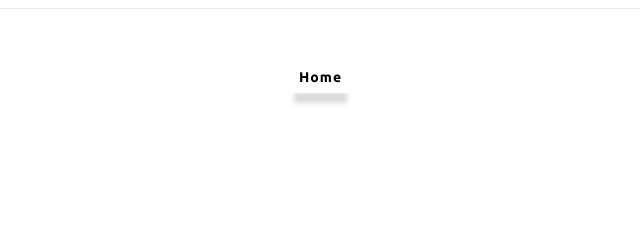
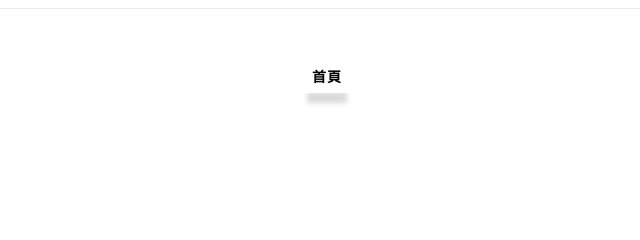
Before and after one commit to gyujnb/20181113, a plain HTML site: page index.html in a window 1280 px wide. Shown: the top 240 px of the page, 315-955 px from the left. Drawn offline with Linux system fonts and the light colour scheme.

Commit message:
中文化
Signed-off-by: gyujnb12 <gyujnb12@gmail.com>

```diff
--- a/index.html
+++ b/index.html
@@ -52,7 +52,7 @@
                     <div class="collapse navbar-collapse" id="navbarSupportedContent">
                         <ul class="navbar-nav ml-lg-auto text-center">
                             <li class="nav-item active  mr-lg-3">
-                                <a class="nav-link" href="index.html">Home
+                                <a class="nav-link" href="index.html">首頁
                                     <span class="sr-only">(current)</span>
                                 </a>
                             </li>
```
